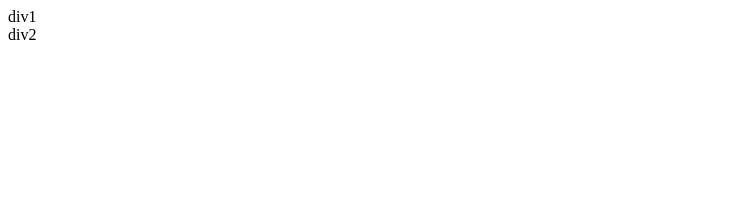
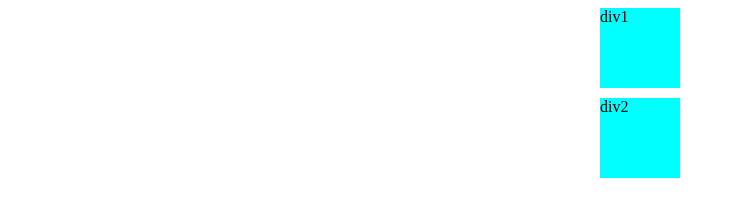
Before and after one commit to krishna00o/Transitions, a plain HTML site: page Index.html in a window 1280 px wide. Shown: the whole page, without its empty margins (0-735 px from the left). Drawn offline with Linux system fonts and the light colour scheme.

Commit message:
this is test commit

```diff
--- a/Index.html
+++ b/Index.html
@@ -5,6 +5,7 @@
     <meta http-equiv="X-UA-Compatible" content="IE=edge">
     <meta name="viewport" content="width=device-width, initial-scale=1.0">
     <title>Document</title>
+    <link rel="stylesheet" href="style.css">
 </head>
 <body>
     <div class="div1">div1</div>
--- /dev/null
+++ b/style.css
@@ -0,0 +1,31 @@
+body{
+    display: flex;
+    flex-direction: column;
+    align-items: center;
+}
+.div1{
+    height: 5rem;
+    width: 5rem;
+    background-color: aqua;
+    margin-bottom: 10px;
+    transition: height 2s,width 2s, background-color 1s, transform 3s, align-items 4s;
+}
+.div1:hover{
+    height: 7rem;
+    width: 7rem;
+    background-color: blue;
+    transform: rotate(180deg);
+    align-self: start;
+}
+.div2{
+    height: 5rem;
+    width: 5rem;
+    background-color: aqua;
+    transition: height 2s,width 2s, background-color 1s, transform 2s;
+}
+.div2:hover{
+    height: 7rem;
+    width: 7rem;
+    background-color: blue;
+    transform: rotate(90deg);
+}
```
